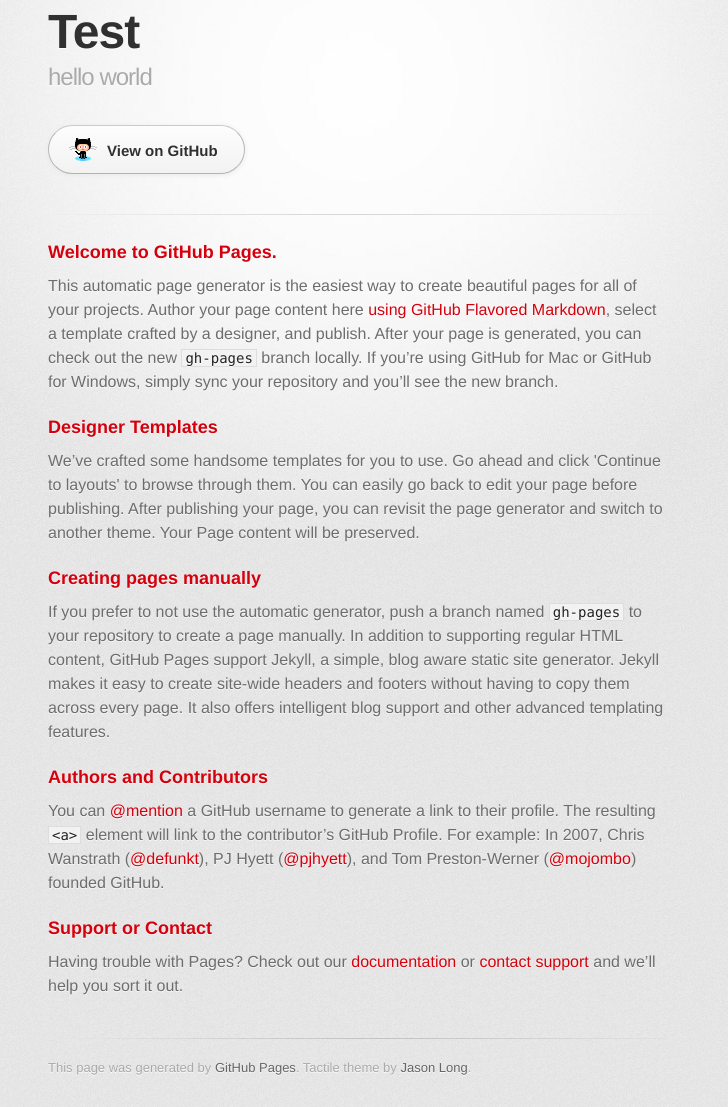
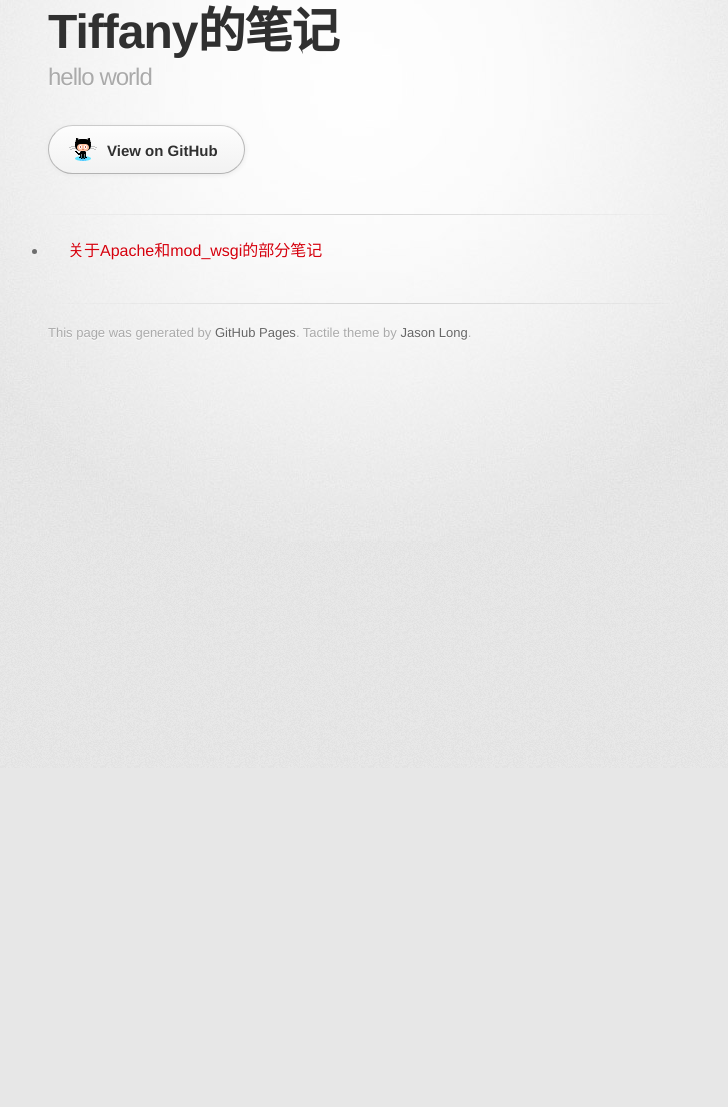
Before and after one commit to tiffanylam2010/tiffanylam2010.github.io, a plain HTML site: page index.html in a window 1280 px wide. Shown: the part 32-1139 px from the top of the page, without its empty margins (282-1010 px from the left). After the commit the page ends 800 px from the top, so only its background shows below. Drawn offline with Linux system fonts and the light colour scheme; a web font is replaced by a local one.

Commit message:
Replace master branch with page content via GitHub

```diff
--- a/index.html
+++ b/index.html
@@ -10,7 +10,7 @@
     <!--[if lt IE 9]>
     <script src="//html5shiv.googlecode.com/svn/trunk/html5.js"></script>
     <![endif]-->
-    <title>Test by tiffanylam2010</title>
+    <title>Tiffany的笔记 by tiffanylam2010</title>
   </head>
 
   <body>
@@ -18,7 +18,7 @@
       <div class="inner">
 
         <header>
-          <h1>Test</h1>
+          <h1>Tiffany的笔记</h1>
           <h2>hello world</h2>
         </header>
 
@@ -29,30 +29,9 @@
         <hr>
 
         <section id="main_content">
-          <h3>
-<a id="welcome-to-github-pages" class="anchor" href="#welcome-to-github-pages" aria-hidden="true"><span class="octicon octicon-link"></span></a>Welcome to GitHub Pages.</h3>
-
-<p>This automatic page generator is the easiest way to create beautiful pages for all of your projects. Author your page content here <a href="https://guides.github.com/features/mastering-markdown/">using GitHub Flavored Markdown</a>, select a template crafted by a designer, and publish. After your page is generated, you can check out the new <code>gh-pages</code> branch locally. If you’re using GitHub for Mac or GitHub for Windows, simply sync your repository and you’ll see the new branch.</p>
-
-<h3>
-<a id="designer-templates" class="anchor" href="#designer-templates" aria-hidden="true"><span class="octicon octicon-link"></span></a>Designer Templates</h3>
-
-<p>We’ve crafted some handsome templates for you to use. Go ahead and click 'Continue to layouts' to browse through them. You can easily go back to edit your page before publishing. After publishing your page, you can revisit the page generator and switch to another theme. Your Page content will be preserved.</p>
-
-<h3>
-<a id="creating-pages-manually" class="anchor" href="#creating-pages-manually" aria-hidden="true"><span class="octicon octicon-link"></span></a>Creating pages manually</h3>
-
-<p>If you prefer to not use the automatic generator, push a branch named <code>gh-pages</code> to your repository to create a page manually. In addition to supporting regular HTML content, GitHub Pages support Jekyll, a simple, blog aware static site generator. Jekyll makes it easy to create site-wide headers and footers without having to copy them across every page. It also offers intelligent blog support and other advanced templating features.</p>
-
-<h3>
-<a id="authors-and-contributors" class="anchor" href="#authors-and-contributors" aria-hidden="true"><span class="octicon octicon-link"></span></a>Authors and Contributors</h3>
-
-<p>You can <a href="https://github.com/blog/821" class="user-mention">@mention</a> a GitHub username to generate a link to their profile. The resulting <code>&lt;a&gt;</code> element will link to the contributor’s GitHub Profile. For example: In 2007, Chris Wanstrath (<a href="https://github.com/defunkt" class="user-mention">@defunkt</a>), PJ Hyett (<a href="https://github.com/pjhyett" class="user-mention">@pjhyett</a>), and Tom Preston-Werner (<a href="https://github.com/mojombo" class="user-mention">@mojombo</a>) founded GitHub.</p>
-
-<h3>
-<a id="support-or-contact" class="anchor" href="#support-or-contact" aria-hidden="true"><span class="octicon octicon-link"></span></a>Support or Contact</h3>
-
-<p>Having trouble with Pages? Check out our <a href="https://help.github.com/pages">documentation</a> or <a href="https://github.com/contact">contact support</a> and we’ll help you sort it out.</p>
+          <ul>
+<li><a href="https://help.github.com/pages">关于Apache和mod_wsgi的部分笔记</a></li>
+</ul>
         </section>
 
         <footer>
```
Also changed, not shown: params.json (+1 -1 lines).
